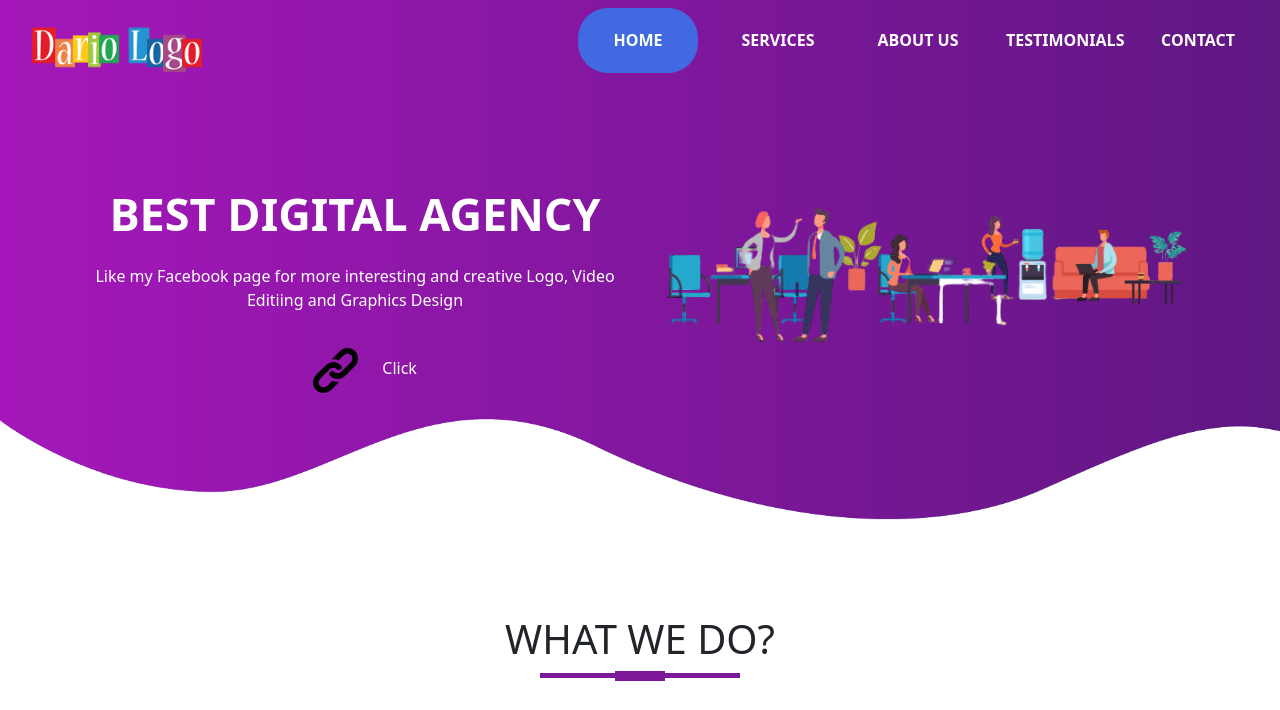
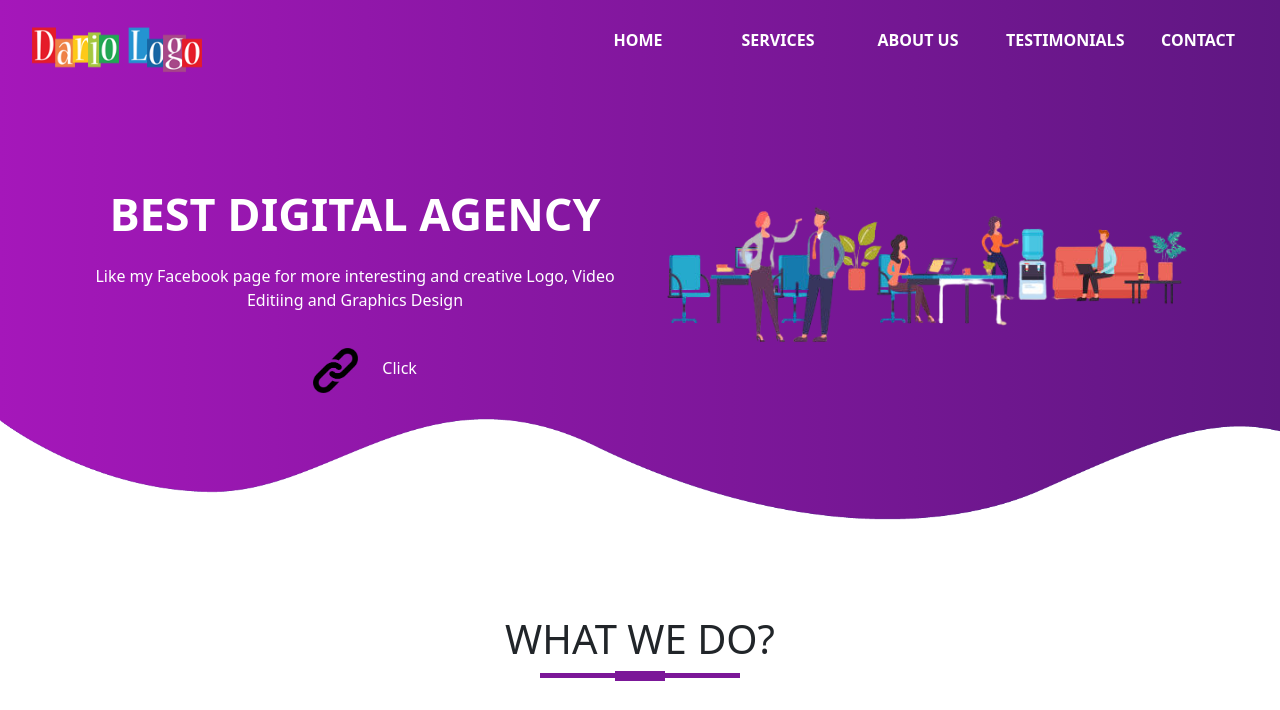
Before and after one commit to Adnan-Hussain-370/newproject, a plain HTML site: page index.html in a window 1280 px wide. Shown: the top 710 px of the page. Drawn offline with nearby package versions, Linux system fonts and the light colour scheme.

Commit message:
Add files via upload

```diff
--- a/index.html
+++ b/index.html
@@ -39,7 +39,7 @@
                 <div class="collapse navbar-collapse" id="navbarNav">
                     <ul class="navbar-nav ms-auto">
                         <li class="nav-item">
-                            <a class="active nav-link" href="#top"><span class="">HOME</span> </a>
+                            <a class=" nav-link" href="#top">HOME </a>
                         </li>
                         <li class="nav-item">
                             <a class="nav-link" href="#services">SERVICES</a>
@@ -70,7 +70,7 @@
 
 
 
-    <!-- --------------Banner Portion---------------- -->
+    <!-- ------------------------------Banner Portion--------------------------------- -->
 
 
     <section id="banner">
```
